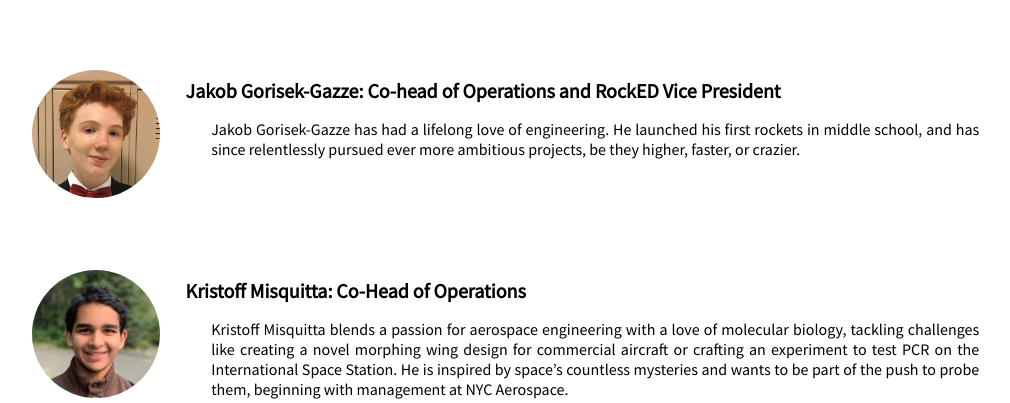
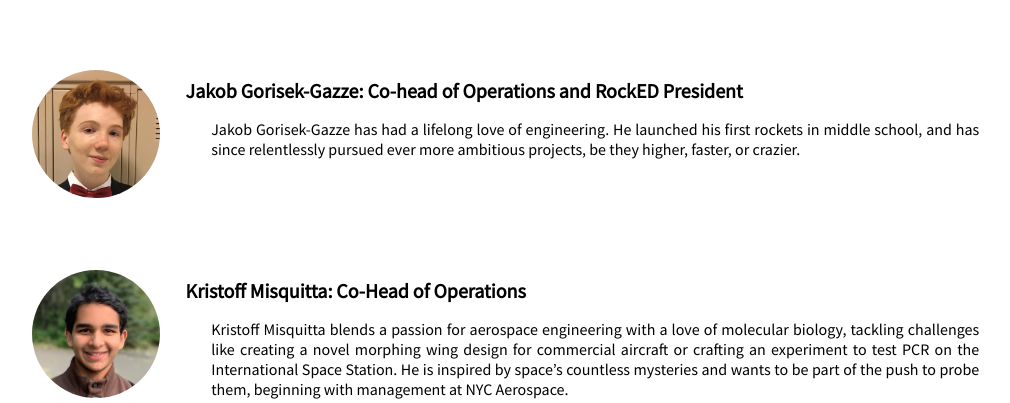
Before and after one commit to leonmaksin/NYC_Aerospace, a Flask app: page /our-team in a window 1280 px wide. Shown: the part 712-1115 px from the top of the page, without its empty margins (32-1042 px from the left). Run offline with Flask 2, Linux system fonts and the light colour scheme.

Commit message:
Update our_team.html

```diff
--- a/templates/our_team.html
+++ b/templates/our_team.html
@@ -26,7 +26,7 @@
 <div class="mission-content-holder-2 full-width start-row-flex">
     <img class="headshot" src="/static/jakob_gorisek-gazze.jpg">
     <div class="column-start-flex">
-        <div class="person-title subtitle">Jakob Gorisek-Gazze: Co-head of Operations and RockED Vice President</div>
+        <div class="person-title subtitle">Jakob Gorisek-Gazze: Co-head of Operations and RockED President</div>
         <p id="mission-content" class="leadership-text mission-p">Jakob Gorisek-Gazze has had a lifelong love of engineering. He launched his first rockets in middle school, and has since relentlessly pursued ever more ambitious projects, be they higher, faster, or crazier.</p>
     </div>
 </div>
```
